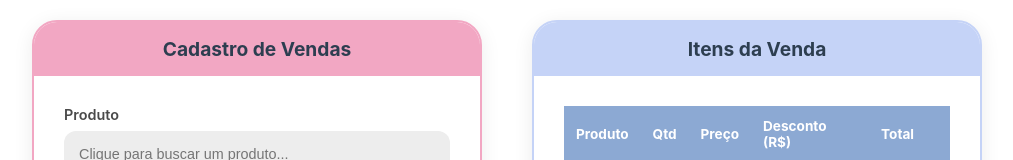
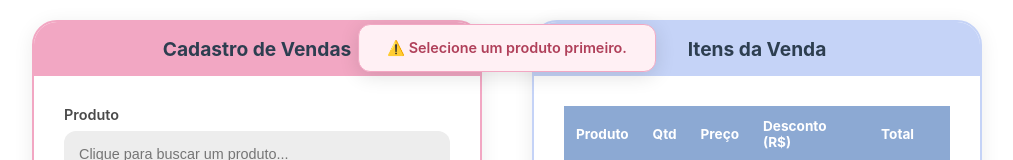
Before and after one commit to projeto-grupo-07/frontend, a React app: page /PainelDeVendas in a window 1280 px wide. Both pictures are taken after a click on the button "Adicionar Item". Shown: the top 160 px of the page, without its empty margins (133-1146 px from the left). Built offline with nearby package versions, Linux system fonts and the light colour scheme; no server answers; the HTML template or start-up script is replaced by a standard one.

Commit message:
Implementacao de aviso para qtd de produto venda maior que a do estoque

```diff
--- a/src/pages/PainelDeVendas/index.jsx
+++ b/src/pages/PainelDeVendas/index.jsx
@@ -19,16 +19,34 @@ function PainelDeVendas() {
     const [quantidade, setQuantidade] = useState(1);
     const [modalCadastroAberto, setModalCadastroAberto] = useState(false);
     const [modalFinalizarAberto, setModalFinalizarAberto] = useState(false);
+    const [mensagemErro, setMensagemErro] = useState(null);
+    const [mensagemSucesso, setMensagemSucesso] = useState(null);
+
+    const exibirErro = (msg) => {
+        setMensagemErro(msg);
+        setTimeout(() => setMensagemErro(null), 4000);
+    };
+
+    const exibirSucesso = (msg) => {
+        setMensagemSucesso(msg);
+        setTimeout(() => setMensagemSucesso(null), 3000);
+    };
 
     const handleConfirmarVenda = async (dadosVenda) => {
         try {
             await VendaService.create(dadosVenda);
-            alert("Venda realizada com sucesso!");
+            exibirSucesso("Venda realizada com sucesso!");
             setItensVenda([]);
             localStorage.removeItem('@BrinksCalcados:carrinho');
             setModalFinalizarAberto(false);
         } catch (err) {
-            alert("Erro ao processar venda no servidor.");
+            setModalFinalizarAberto(false);
+            const mensagem = err?.response?.data?.message || err?.response?.data || null;
+            if (typeof mensagem === 'string' && mensagem.toLowerCase().includes('estoque')) {
+                exibirErro("Estoque insuficiente: a quantidade solicitada é maior do que o disponível.");
+            } else {
+                exibirErro("Não foi possível concluir a venda. Verifique os itens e tente novamente.");
+            }
         }
     };
 
@@ -40,7 +58,7 @@ function PainelDeVendas() {
     const handleProdutoCriado = () => {
         fetchProdutos();
         setModalCadastroAberto(false);
-        alert("Produto cadastrado com sucesso e pronto para venda!");
+        exibirSucesso("Produto cadastrado com sucesso e pronto para venda!");
     };
 
     const fetchProdutos = async () => {
@@ -57,9 +75,8 @@ function PainelDeVendas() {
     };
 
     const handleAdicionarItem = () => {
-        if (!produtoSelecionado) return alert("Selecione um produto primeiro!");
-        if (Number(quantidade) < 1) return alert("A quantidade deve ser pelo menos 1.");
-
+        if (!produtoSelecionado) return exibirErro("Selecione um produto primeiro.");
+        if (Number(quantidade) < 1) return exibirErro("A quantidade deve ser pelo menos 1.");
 
         const descricao = `${produtoSelecionado.marca} ${produtoSelecionado.modelo} - Nº ${produtoSelecionado.numero}`;
 
@@ -77,25 +94,21 @@ function PainelDeVendas() {
         setQuantidade(1);
     };
 
-    // FUNÇÃO QUE ESTAVA FALTANDO
     const handleAtualizarDesconto = (index, novoDesconto) => {
         const valorDesconto = Number(novoDesconto);
-
         if (valorDesconto < 0) return;
 
         const novaLista = [...itensVenda];
         const item = novaLista[index];
-
         const subtotalBruto = item.preco * item.quantidadeVendaProduto;
 
         if (valorDesconto > subtotalBruto) {
-             alert(`O desconto não pode ser maior que o subtotal bruto do item (R$ ${subtotalBruto.toFixed(2)}).`);
-             return;
+            exibirErro(`Desconto não pode ser maior que o subtotal do item (R$ ${subtotalBruto.toFixed(2)}).`);
+            return;
         }
 
         item.desconto = valorDesconto;
         item.total = subtotalBruto - valorDesconto;
-
         setItensVenda(novaLista);
     };
 
@@ -114,6 +127,17 @@ function PainelDeVendas() {
 
     return (
         <>
+            {mensagemErro && (
+                <div className="toast toast-erro">
+                    ⚠️ {mensagemErro}
+                </div>
+            )}
+            {mensagemSucesso && (
+                <div className="toast toast-sucesso">
+                    ✓ {mensagemSucesso}
+                </div>
+            )}
+
             {modalAberto && (
                 <ModalBuscaProduto
                     produtos={produtos}
--- a/src/pages/PainelDeVendas/styles.css
+++ b/src/pages/PainelDeVendas/styles.css
@@ -139,3 +139,36 @@
     cursor: pointer;
     margin-top: auto;
 }
+
+/* Toast de notificação */
+.toast {
+    position: fixed;
+    top: 24px;
+    left: 50%;
+    transform: translateX(-50%);
+    padding: 14px 28px;
+    border-radius: 12px;
+    font-family: 'Inter', sans-serif;
+    font-size: 0.9rem;
+    font-weight: 600;
+    box-shadow: 0 4px 20px rgba(0, 0, 0, 0.12);
+    z-index: 9999;
+    animation: fadeInDown 0.3s ease;
+}
+
+.toast-erro {
+    background-color: #fff0f4;
+    border: 1.5px solid #F2A7C3;
+    color: #b0405a;
+}
+
+.toast-sucesso {
+    background-color: #f0f5ff;
+    border: 1.5px solid #C5D3F7;
+    color: #3a5a9b;
+}
+
+@keyframes fadeInDown {
+    from { opacity: 0; transform: translateX(-50%) translateY(-10px); }
+    to   { opacity: 1; transform: translateX(-50%) translateY(0); }
+}
```
